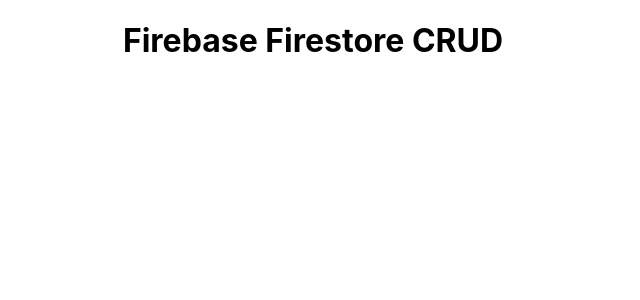
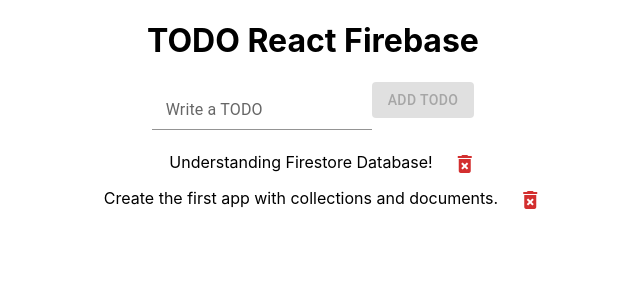
Before and after one commit to g1ll/cstsi_bda_20232_firebase_mongodb, a React (Create React App) app in the folder src/aula06/: page / in a window 1280 px wide. Shown: the top 300 px of the page, without its empty margins (327-967 px from the left). Built offline with nearby package versions, Linux system fonts and the light colour scheme.

Commit message:
feat: config env firebase app todo array js

```diff
--- a/src/aula06/public/index.html
+++ b/src/aula06/public/index.html
@@ -9,6 +9,11 @@
       name="description"
       content="Web site created using create-react-app"
     />
+    <link
+  rel="stylesheet"
+  href="https://fonts.googleapis.com/icon?family=Material+Icons"
+/>
+
     <link rel="apple-touch-icon" href="%PUBLIC_URL%/logo192.png" />
     <!--
       manifest.json provides metadata used when your web app is installed on a
--- a/src/aula06/src/App.js
+++ b/src/aula06/src/App.js
@@ -1,11 +1,53 @@
+import { Button, FormControl, Input, InputLabel, Icon } from '@mui/material'
+import { useState } from 'react';
+
 import './App.css';
 
 function App() {
+
+  const [todos, setTodos] = useState([
+    'Understanding Firestore Database!',
+    'Create the first app with collections and documents.'
+  ])
+  const [input, setInput] = useState('')
+
+  const addTodo = e => {
+    e.preventDefault()
+    setTodos([...todos, input])
+    setInput('')
+  }
+
+  const delTodo = itemIndex => {
+    const filtered = todos.filter((v, index) => index !== itemIndex)
+    setTodos(filtered)
+  }
+
   return (
     <div className="App">
-    <h1>Firebase Firestore CRUD</h1>
+      <h1>TODO React Firebase</h1>
+      <form>
+        <FormControl>
+          <InputLabel>Write a TODO</InputLabel>
+          <Input value={input} onChange={e =>
+            setInput(e.target.value)} />
+        </FormControl>
+        <Button
+          type="submit" onClick={addTodo} variant="contained"
+          color="primary" disabled={!input}>Add Todo
+        </Button>
+      </form>
+      <ul style={{ listStyle: "none" }}>
+        {todos.map((todo, index) =>{
+            return (<li key={`todo_${index}`}>
+                      {todo}
+                      <Button onClick={e => delTodo(index)} color="error" >
+                          <Icon>delete_forever</Icon>
+                      </Button>
+                  </li>
+            )}
+        )}
+      </ul>
     </div>
   );
 }
-
 export default App;
```
Also changed, not shown: src/aula06/src/firebase.js (added, +15 -0 lines).
